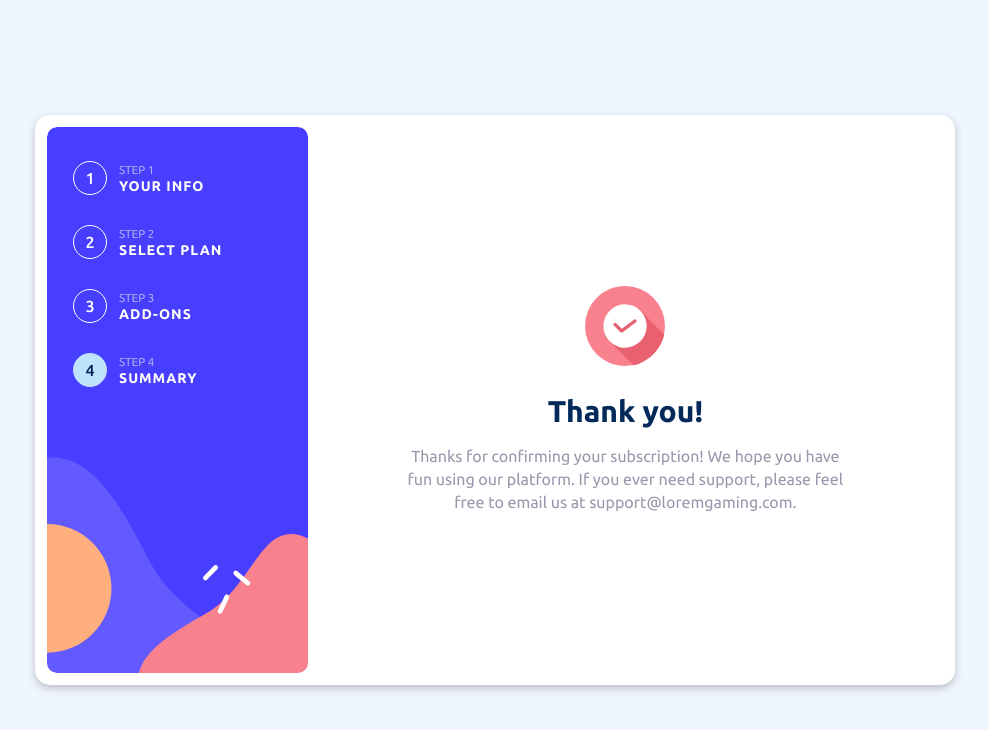
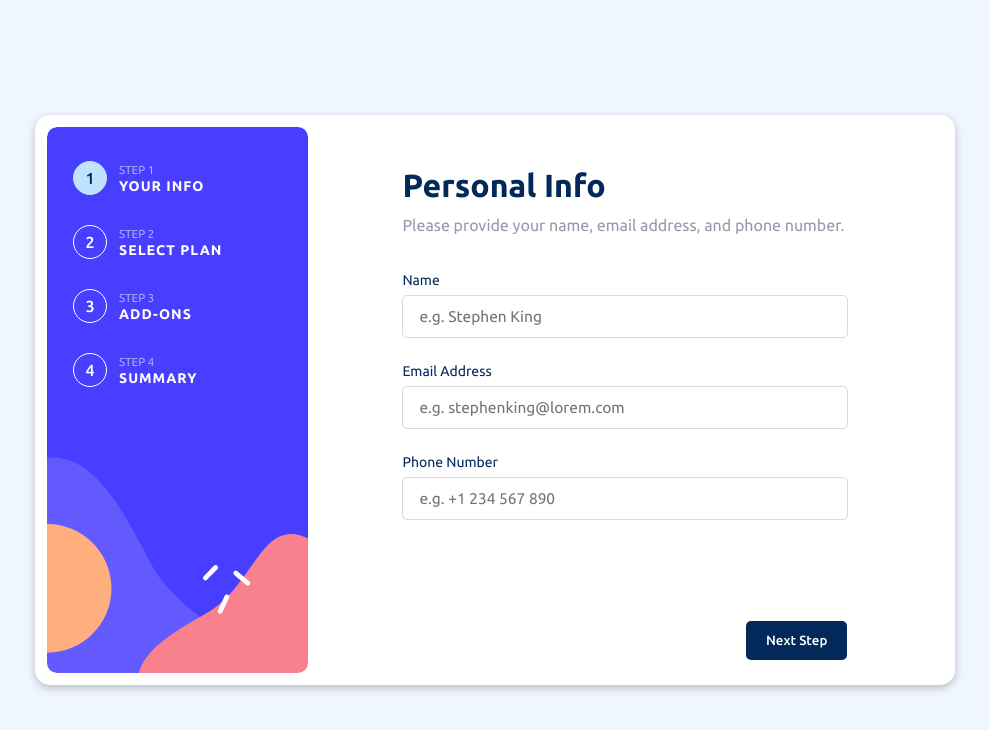
Before and after one commit to Mrcsbda/Multi-step-form, a React (Vite) app: page / in a window 1280 px wide. Shown: the top 730 px of the page, without its empty margins (145-1134 px from the left). Built offline with nearby package versions, Linux system fonts and the light colour scheme.

Commit message:
:construction: validation of step 1 form

```diff
--- a/src/assets/styles/variables.scss
+++ b/src/assets/styles/variables.scss
@@ -3,6 +3,7 @@ $purplish-blue: hsl(243, 100%, 62%);
 $pastel-blue: hsl(228, 100%, 84%);
 $light-blue: hsl(206, 94%, 87%);
 $strawberry-red: hsl(354, 84%, 57%);
+$strawberry-red-error: hsl(354, 72%, 50%);
 $cool-gray: hsl(231, 11%, 63%);
 $light-gray: hsl(229, 24%, 87%);
 $magnolia: hsl(217, 100%, 97%);
--- a/src/components/personalInfo/PersonalInfo.jsx
+++ b/src/components/personalInfo/PersonalInfo.jsx
@@ -1,19 +1,52 @@
 import React from 'react'
 import "./personalInfo.scss"
-const PersonalInfo = () => {
+const PersonalInfo = ({ dataForm, handleChange, isEmpty }) => {
   return (
     <form className='personal-info-form'>
       <label className='personal-info-form__label'>
         <span className='personal-info-form__input-name'>Name</span>
-        <input className='personal-info-form__input' type="text" placeholder='e.g. Stephen King' />
+        <input
+          onChange={(e) => handleChange(e)}
+          value={dataForm.name}
+          name="name"
+          className={`personal-info-form__input ${isEmpty && !dataForm.name ? "personal-info-form__input--error" : ''} `}
+          type="text"
+          placeholder='e.g. Stephen King' />
+        <p className={`${isEmpty && !dataForm.name
+          ? 'personal-info-form__error'
+          : 'personal-info-form__error--disabled'}`}>
+          This field is required
+        </p>
       </label>
       <label className='personal-info-form__label'>
         <span className='personal-info-form__input-name'>Email Address</span>
-        <input className='personal-info-form__input' type="email" placeholder='e.g. stephenking@lorem.com' />
+        <input
+          onChange={(e) => handleChange(e)}
+          value={dataForm.email}
+          name="email"
+          className={`personal-info-form__input ${isEmpty && !dataForm.email ? "personal-info-form__input--error" : ''} `}
+          type="email"
+          placeholder='e.g. stephenking@lorem.com' />
+        <p className={`${isEmpty && !dataForm.email
+          ? 'personal-info-form__error'
+          : 'personal-info-form__error--disabled'}`}>
+          This field is required
+        </p>
       </label>
       <label className='personal-info-form__label'>
         <span className='personal-info-form__input-name'>Phone Number</span>
-        <input className='personal-info-form__input' type="number" placeholder='e.g. +1 234 567 890' />
+        <input
+          onChange={(e) => handleChange(e)}
+          value={dataForm.number}
+          name="number"
+          className={`personal-info-form__input ${isEmpty && !dataForm.number ? "personal-info-form__input--error" : ''} `}
+          type="number"
+          placeholder='e.g. +1 234 567 890' />
+        <p className={`${isEmpty && !dataForm.number
+          ? 'personal-info-form__error'
+          : 'personal-info-form__error--disabled'}`}>
+          This field is required
+        </p>
       </label>
     </form>
   )
--- a/src/components/personalInfo/personalInfo.scss
+++ b/src/components/personalInfo/personalInfo.scss
@@ -9,11 +9,24 @@
         display: flex;
         flex-direction: column;
         gap: 5px;
+        position: relative;
     }
 
     &__input-name {
         color: $marine-blue;
         font-size: 14px;
+    }
+
+    &__error {
+        position: absolute;
+        color: $strawberry-red-error;
+        right: 0;
+        font-weight: $weight-500;
+        font-size: 14px;
+
+        &--disabled {
+            display: none;
+        }
     }
 
     &__input {
@@ -23,6 +36,14 @@
 
         &:focus {
             outline: 1px solid $marine-blue;
+        }
+
+        &--error {
+            outline: 1px solid $strawberry-red;
+
+            &:focus {
+                outline: 1px solid $marine-blue;
+            }
         }
     }
 }
--- /dev/null
+++ b/src/hooks/UseForm.jsx
@@ -0,0 +1,15 @@
+import { useState } from "react";
+
+const useForm = (initialState = {}) => {
+    const [dataForm, setdataForm] = useState(initialState);
+    const handleChange = (event) => {
+        const { name, value } = event.target;
+        setdataForm({ ...dataForm, [name]: value })
+    }
+    const resetForm = () => {
+        setdataForm(initialState);
+    }
+
+    return [dataForm, handleChange, resetForm];
+}
+export default useForm;
--- a/src/page/App.jsx
+++ b/src/page/App.jsx
@@ -6,10 +6,11 @@ import PickAddOns from '../components/pickAddOns/PickAddOns'
 import { useSelector } from 'react-redux'
 import FinishingUp from '../components/finishingUp/FinishingUp'
 import ConfirmedSubscription from '../components/confirmedSubscription/ConfirmedSubscription'
+import useForm from '../hooks/UseForm'
 
 const App = () => {
   const { formConfirmed } = useSelector(state => state.info)
-  const [stepActive, setStepActive] = useState(5)
+  const [stepActive, setStepActive] = useState(1)
   const steps = [
     {
       number: 1,
@@ -28,6 +29,13 @@ const App = () => {
       text: 'SUMMARY'
     }
   ]
+  const [dataForm, handleChange, resetForm] = useForm({
+    name: '',
+    email: '',
+    number: ''
+  })
+
+  const [isEmpty, setEmpty] = useState(false)
   const getTitle = () => {
     switch (stepActive) {
       case 1: return "Personal Info";
@@ -45,6 +53,20 @@ const App = () => {
       case 3: return "Add-ons help enhance your gaming experience.";
       case 4: return "Double-check everything looks OK before confirming.";
       default: return "";
+    }
+  }
+
+  const handleNextStep = () => {
+    switch (stepActive) {
+      case 1:
+        if (!dataForm.name || !dataForm.email || !dataForm.number) {
+          setEmpty(true)
+        } else {
+          setEmpty(false)
+          setStepActive(stepActive + 1)
+        }
+        break;
+      default: ""
     }
   }
 
@@ -80,7 +102,7 @@ const App = () => {
               </>
             }
             {
-              stepActive === 1 && <PersonalInfo />
+              stepActive === 1 && <PersonalInfo dataForm={dataForm} handleChange={handleChange} isEmpty={isEmpty} />
             }
             {
               stepActive === 2 && <SelectYourPlan />
@@ -99,7 +121,9 @@ const App = () => {
             {
               stepActive > 1 && <p className='app__form-go-back-text' onClick={() => setStepActive(stepActive - 1)}>Go Back</p>
             }
-            <button className={`app__form-btn ${stepActive === 4 ? 'app__form-btn--confirm' : ''}`}>
+            <button
+              className={`app__form-btn ${stepActive === 4 ? 'app__form-btn--confirm' : ''}`}
+              onClick={handleNextStep}>
               {stepActive < 4 ? "Next Step" : "Confirm"}
             </button>
           </div>
```
